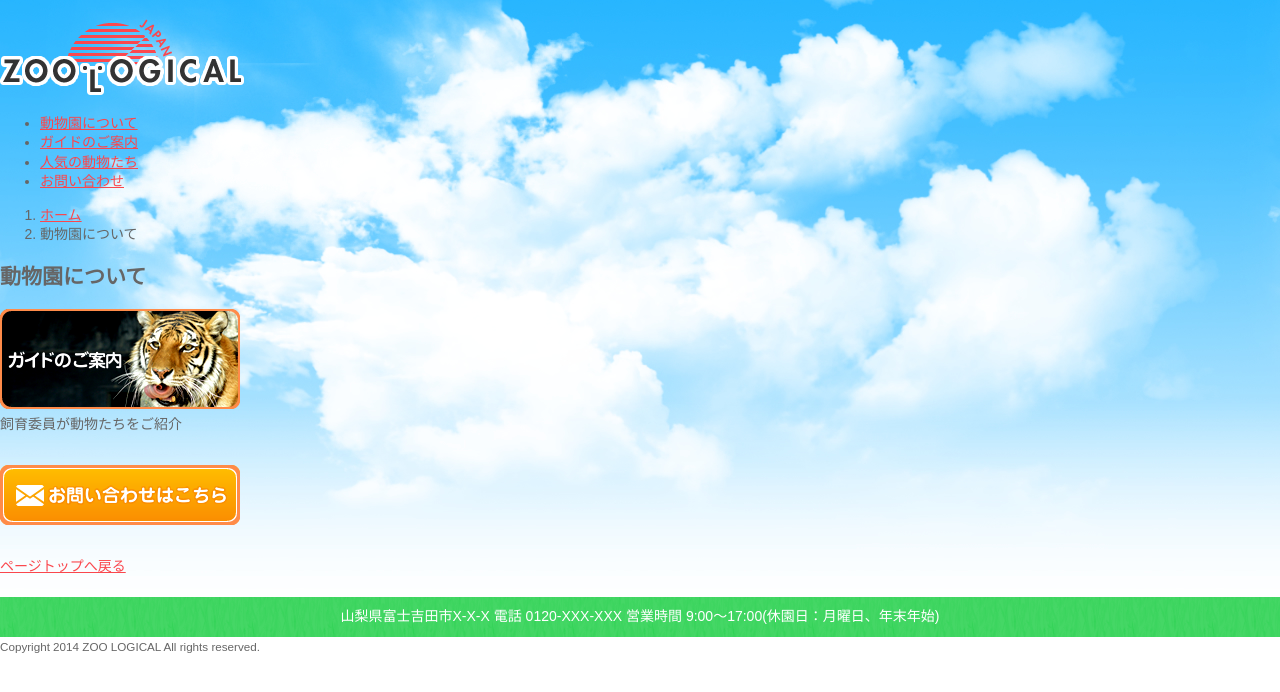
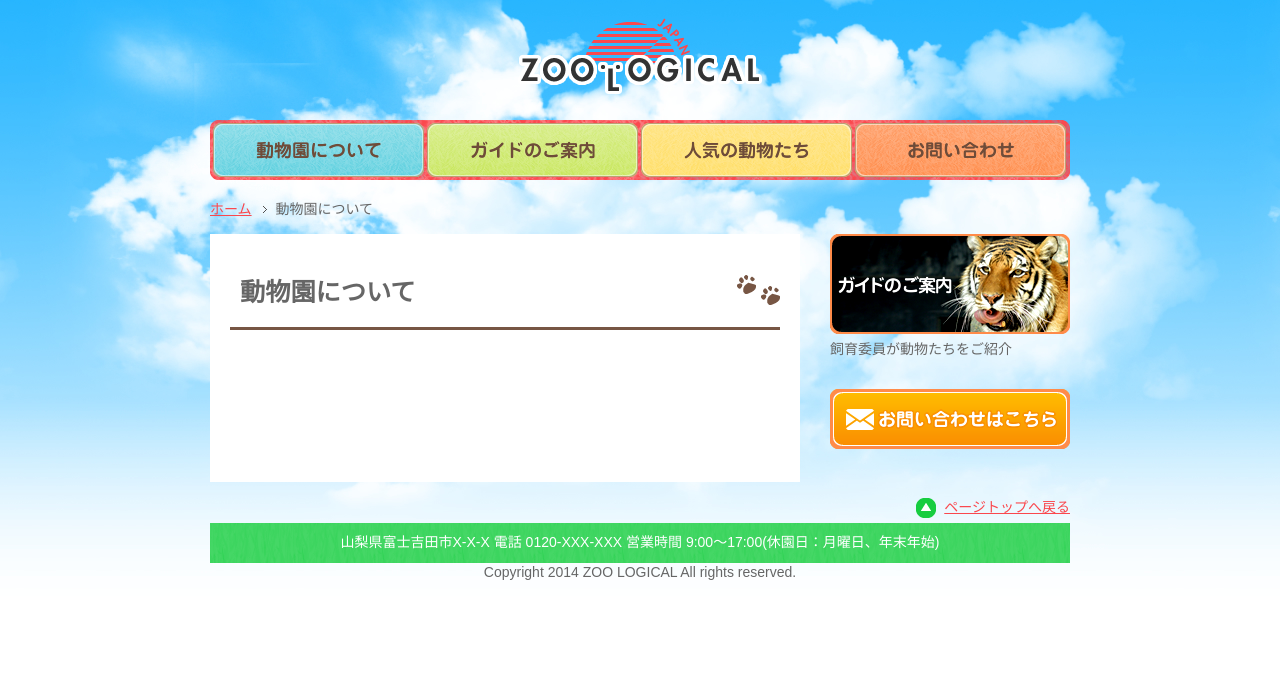
Before and after one commit to miiitaka/web-study, a PHP site: page /base.html in a window 1280 px wide. Shown: the top 692 px of the page. Run offline with PHP 8.4, Linux system fonts and the light colour scheme.

Commit message:
2018.04.04 commit.

```diff
--- a/lesson1/css/common.css
+++ b/lesson1/css/common.css
@@ -25,15 +25,15 @@ header h1 a {
 header h1 a img {
 	vertical-align: bottom;
 }
-#path ol {
+.nav-breadcrumb ol {
 	list-style-type: none;
 	padding: 0;
 }
-#path ol li {
+.nav-breadcrumb ol li {
 	display: inline;
 	margin-right: 5px;
 }
-#path ol li a {
+.nav-breadcrumb ol li a {
 	padding-right: 15px;
 	background-image: url(../images/path_arrow.png);
 	background-repeat: no-repeat;
@@ -58,11 +58,11 @@ header h1 a img {
 .bnr_area p img {
 	vertical-align:text-bottom;
 }
-#pagetop {
+.pagetop {
 	margin-bottom: 0;
 	float: right;
 }
-#pagetop a {
+.pagetop a {
 	display: block;
 	min-height: 16px;
 	padding: 6px 0 6px 28px;
@@ -79,10 +79,10 @@ address {
 	font-style: normal;
 	text-align: center;
 }
-#copyright {
+.copyright {
 	text-align: center;
 }
-#copyright small {
+.copyright small {
 	font-size: 100%;
 }
 #main h2 {
--- a/lesson1/css/style.css
+++ b/lesson1/css/style.css
@@ -1,6 +1,87 @@
 @charset "utf-8";
 
 body {
-  background: url(../images/bg.jpg) repeat-x center top;
+  background-image: url(../images/bg.jpg);
+  background-position: center top;
+  background-repeat: repeat-x;
   color: #666;
 }
+
+header,
+.nav-global,
+.nav-breadcrumb,
+.contents,
+footer {
+  margin: 0 auto;
+  width: 860px;
+}
+
+header h1 {
+  margin: 0 0 26px;
+  padding-top: 18px;
+  text-align: center;
+}
+
+.nav-global ul {
+  display: flex;
+  justify-content: space-between;
+  list-style: none;
+  margin: 0 0 20px;
+  padding-left: 0;
+}
+
+.nav-global a {
+  display: block;
+  height: 0;
+  overflow: hidden;
+  padding-top: 60px;
+  width: 215px;
+}
+
+.nav-global a:hover {
+  background-position: 0 -60px;
+}
+
+.nav-global li:nth-child(1) a {
+  background-image: url(../images/nav1.png);
+}
+
+.nav-global li:nth-child(2) a {
+  background-image: url(../images/nav2.png);
+}
+
+.nav-global li:nth-child(3) a {
+  background-image: url(../images/nav3.png);
+}
+
+.nav-global li:nth-child(4) a {
+  background-image: url(../images/nav4.png);
+}
+
+.contents {
+  display: flex;
+  justify-content: space-between;
+}
+
+main {
+  background-color: #fff;
+  padding: 20px;
+  width: 550px;
+}
+
+.sub {
+  width: 240px;
+}
+
+footer {
+  padding-top: 10px;
+}
+
+main h1 {
+  background-image: url(../images/bg_h1_left.png), url(../images/bg_h1_bottom.gif);
+  background-position: right top, left bottom;
+  background-repeat: no-repeat, repeat-x;
+  font-size: 180%;
+  margin-bottom: 30px;
+  padding: 0 40px 20px 10px;
+}
```
